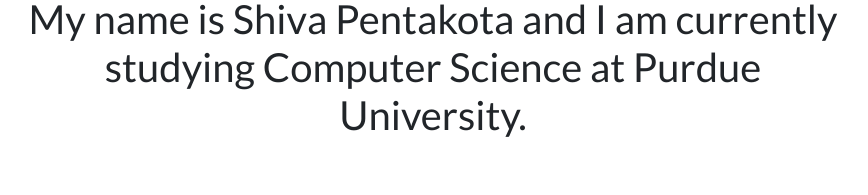
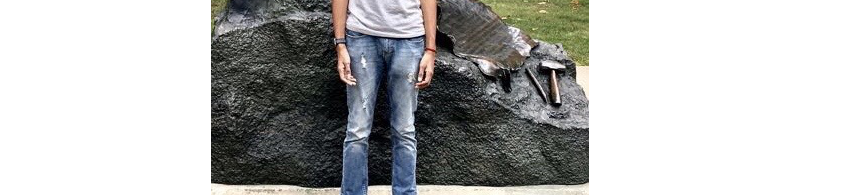
Before and after one commit to ShivaPentakotaCS/Personal-Website, a Django app: page / in a window 1280 px wide. Shown: the part 393-588 px from the top of the page, without its empty margins (207-1075 px from the left). Run offline with Django 3.2, Linux system fonts and the light colour scheme; data comes from the database, SQL or seed files in the repository; some libraries are stand-ins or nearby versions.

Commit message:
Fixing blank image issue

```diff
--- a/portfolio/templates/portfolio/base.html
+++ b/portfolio/templates/portfolio/base.html
@@ -24,7 +24,7 @@
   <nav id="topNav" class="navbar navbar-expand-md navbar-light">
     <div class="container">
       <a class="navbar-brand" href="{% url 'home' %}">
-        <img src="{% static "portfolio/test.png" %}" width="30" height="30" class="d-inline-block align-top" alt="Shiva's Logo">
+        <img src="{% static "portfolio/test.png" %}" width="50" height="50" class="d-inline-block align-top" alt="Shiva's Logo">
         <span>Shiva Pentakota</span>
       </a>
       <button class="navbar-toggler" type="button" data-toggle="collapse" data-target="#navbarNav" aria-controls="navbarNav" aria-expanded="false" aria-label="Toggle navigation">
--- a/portfolio/templates/portfolio/home.html
+++ b/portfolio/templates/portfolio/home.html
@@ -6,13 +6,13 @@
 
 <div class="row justify-content-center my-3">
   <div class="col-5">
-    <img src="{% static 'portfolio/cool.png' %}" class="img-fluid">
+    <img src="{% static "portfolio/cool.png" %}" class="img-fluid">
   </div>
 </div>
 
 <div class="row justify-content-center mb-3">
   <div class="col-md-9 text-center">
-    <h1>My name is Shiva Pentakota and I am currently studying Computer Science at Purdue University.</h1>
+    <h3>My name is Shiva Pentakota and I am currently studying Computer Science at Purdue University.</h3>
   </div>
 </div>
 
```
Also changed, not shown: portfolio/static/portfolio/cool.png (added).
